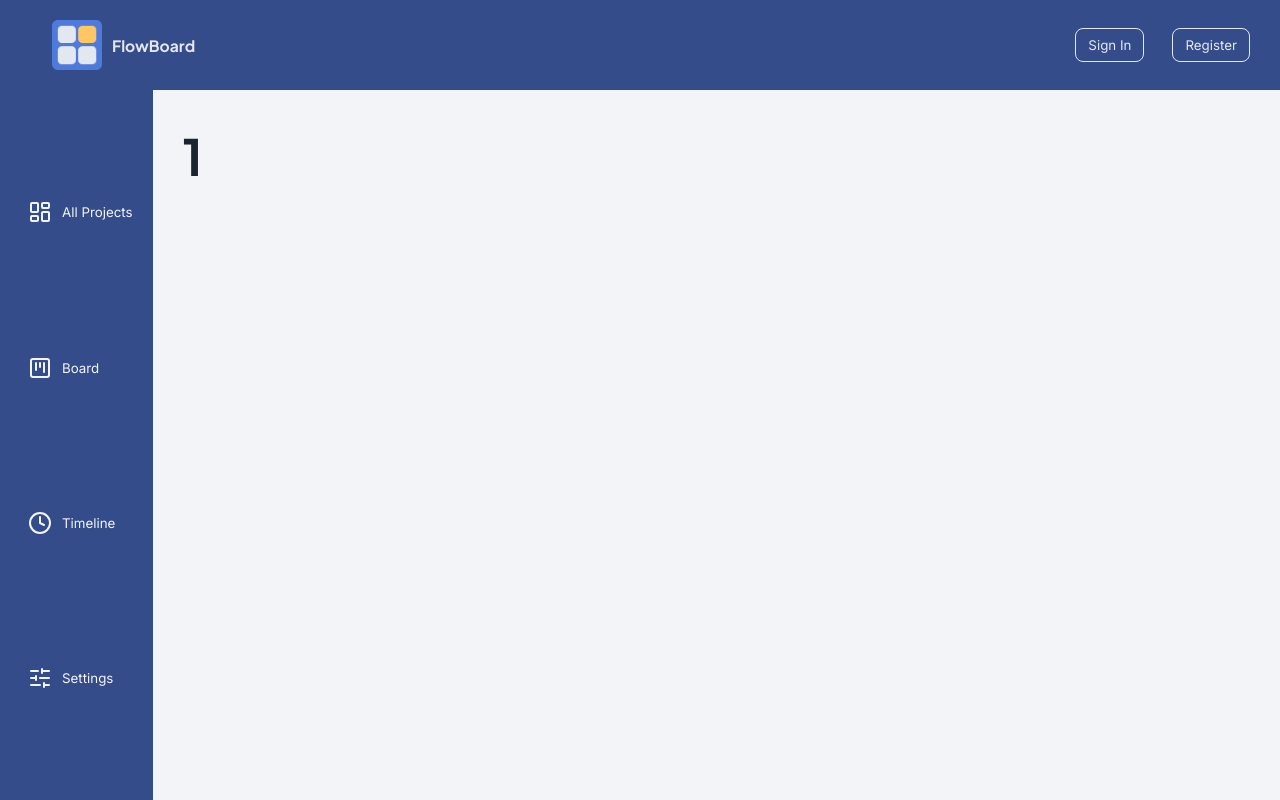
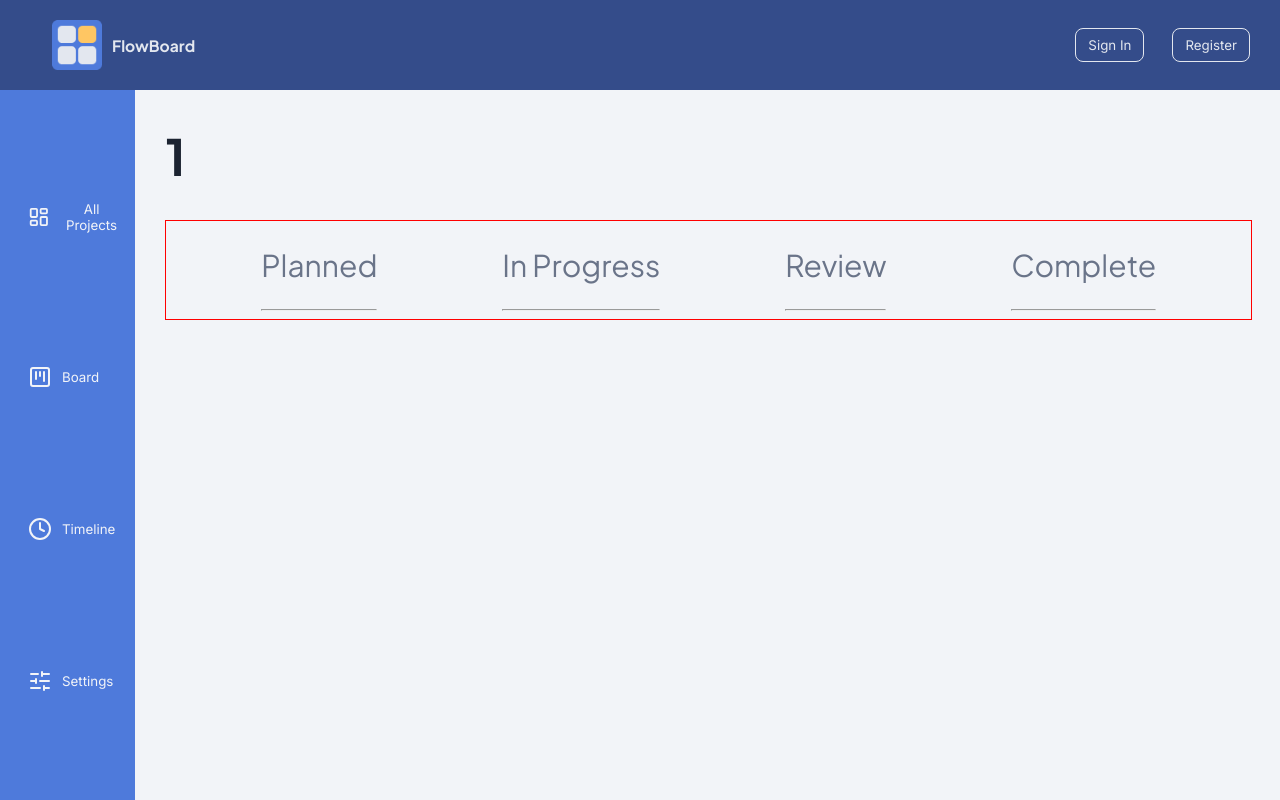
Before and after one commit to notEmmi/FlowBoard, a React (Vite) app in the folder frontend/: page /project/1 in a window 1280 px wide. Built offline with nearby package versions, Linux system fonts and the light colour scheme.

Commit message:
feat: update SideNav background color and enhance Project page layout with new styles

```diff
--- a/frontend/src/components/SideNav.css
+++ b/frontend/src/components/SideNav.css
@@ -1,5 +1,5 @@
 .side-nav-container {
-  background-color: var(--ui-sidebar);
+  background-color: var(--brand-primary);
   display: flex;
   flex-direction: column;
   justify-content: space-evenly;
@@ -19,8 +19,10 @@
   background: transparent;
   cursor: pointer;
   transition: background-color 0.2s;
+  border: 1px red solid;
 }
 
 .nav-item:hover {
-  background-color: var(--bg-surface);
+  background-color: var(--ui-sidebar);
+
 }
--- a/frontend/src/pages/Project.css
+++ b/frontend/src/pages/Project.css
@@ -5,5 +5,22 @@
 }
 
 .project .content {
+	width: 100%;
 	padding: 0 30px;
 }
+
+
+.project .content .board {
+	margin: 0;
+	width: 100%;
+	border: solid 1px red;
+	display: flex;
+	flex-direction: row;
+	gap: 30px;
+	justify-content: space-evenly;
+	align-items: center;
+
+}
+
+.project-section {
+}
--- a/frontend/src/pages/Project.jsx
+++ b/frontend/src/pages/Project.jsx
@@ -2,11 +2,20 @@ import { useParams } from 'react-router-dom';
 import './Project.css'
 import SideNav from '../components/SideNav';
 
+
+function ProjectSection({ name }) {
+	return (
+		<div className='project-section'>
+			<h2>{name}</h2>
+			<hr/>
+
+		</div>
+	);
+}
+
 export default function Project() {
 
 	const { projectName } = useParams();
-
-
 
 	return (
 		<div className="page-container project">
@@ -14,12 +23,14 @@ export default function Project() {
 			<div className='content'>
 				<h1>{projectName}</h1>
 
-				<div className='project-board'>
-
+				<div className='board'>
+					<ProjectSection name='Planned'/>
+					<ProjectSection name='In Progress'/>
+					<ProjectSection name='Review'/>
+					<ProjectSection name='Complete'/>
 				</div>
 
 			</div>
 		</div>
-	)
-
+	);
 };
```
